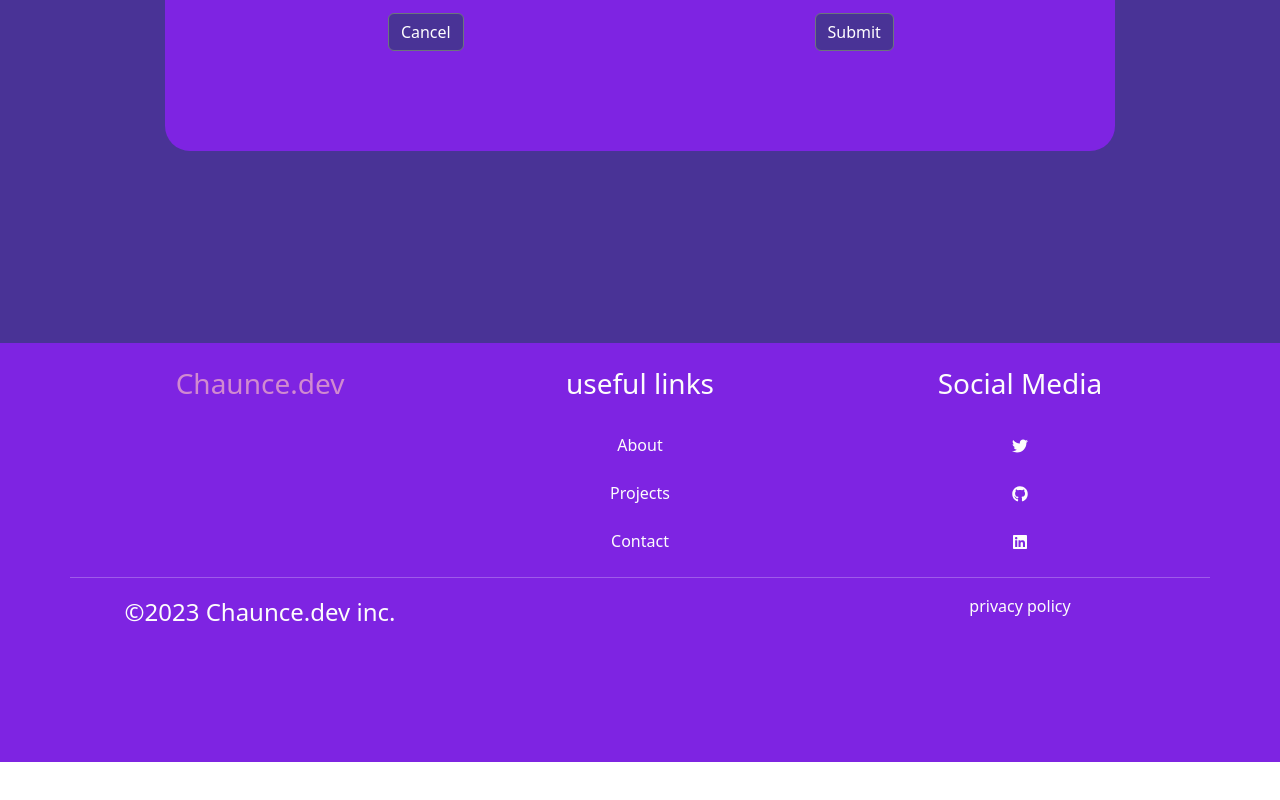
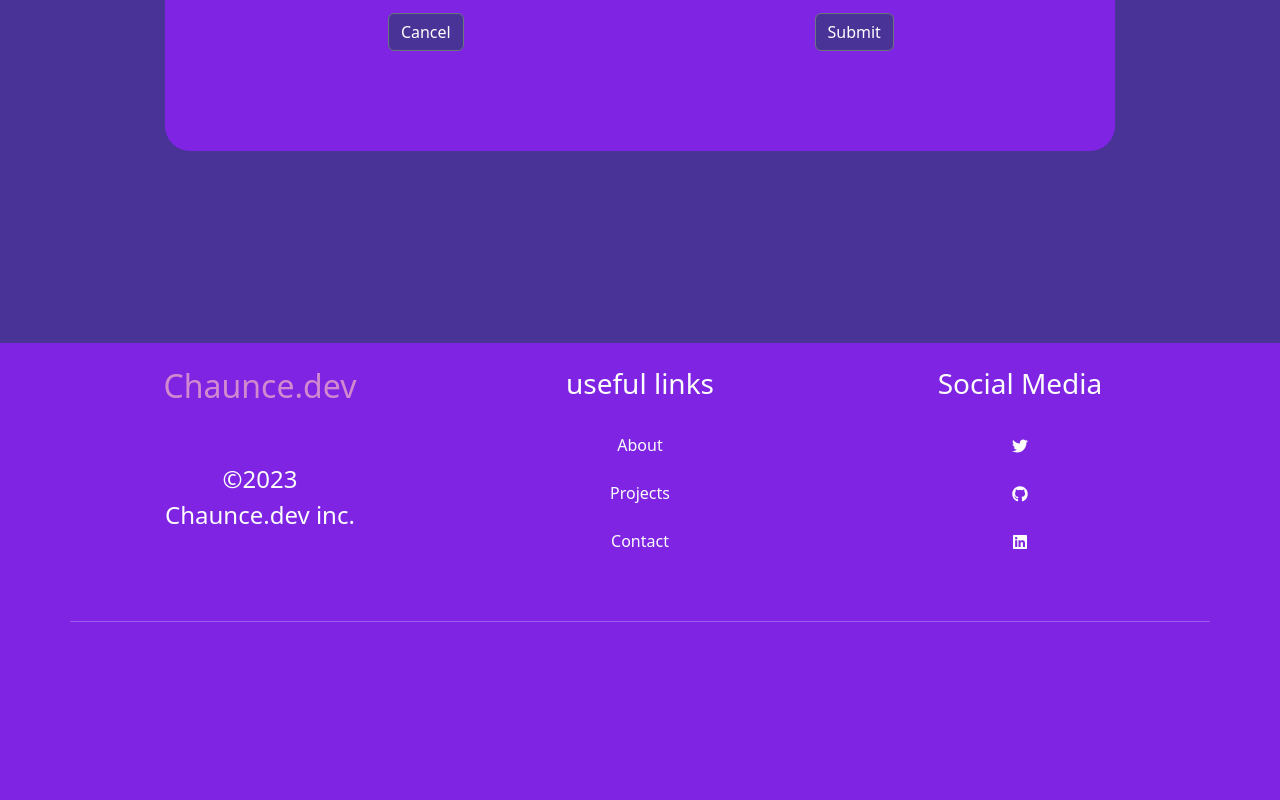
Before and after one commit to chaunceyplum/Portfolio-2.0, a React (Create React App) app: page / in a window 1280 px wide. Shown: the part 5184-5984 px from the top of the page. Before the commit the page ends 5946 px from the top, so only its background shows below. Built offline with nearby package versions, Linux system fonts and the light colour scheme.

Commit message:
added error page and some footer changes

```diff
--- a/package.json
+++ b/package.json
@@ -10,13 +10,17 @@
     "@testing-library/user-event": "^13.5.0",
     "axios": "^1.3.5",
     "bootstrap": "^5.2.3",
+    "localforage": "^1.10.0",
+    "match-sorter": "^6.3.1",
     "react": "^18.2.0",
     "react-bootstrap": "^2.7.2",
     "react-dom": "^18.2.0",
     "react-icons": "^4.8.0",
+    "react-router-dom": "^6.10.0",
     "react-scripts": "5.0.1",
     "react-scroll": "^1.8.9",
     "reactstrap": "^9.1.6",
+    "sort-by": "^1.2.0",
     "web-vitals": "^2.1.4"
   },
   "scripts": {
--- /dev/null
+++ b/src/components/ErrorPage.js
@@ -0,0 +1,26 @@
+import { Button } from 'react-bootstrap'
+import { useRouteError } from 'react-router-dom'
+import MyNav from './MyNav'
+
+export default function ErrorPage() {
+  const error = useRouteError()
+  console.error(error)
+
+  return (
+    <div>
+      <MyNav />
+      <div id='error-page' className='bg center title titleBlock text-center'>
+        <h1>Oops!</h1>
+        <br />
+        <p>
+          Sorry, an unexpected error has occurred, The URL you are trying to
+          reach is <i>{error.statusText || error.message}</i>
+        </p>
+        <br />
+        <Button href='https://chaunce.dev' variant='dark' className='bgColor1'>
+          Link to Main Page
+        </Button>
+      </div>
+    </div>
+  )
+}
--- a/src/components/Footer.js
+++ b/src/components/Footer.js
@@ -20,7 +20,7 @@ const Footer = () => {
         <Row>
           <Col xs={12} md={4}>
             <br />
-            <h3 className='text-center textColor'>Chaunce.dev</h3>
+            <h2 className='text-center textColor'>Chaunce.dev</h2>
             <br />
             <br />
 
@@ -42,6 +42,8 @@ const Footer = () => {
                       />
                     </FormGroup>
                   </Form> */}
+
+                  <p className='text-center'>©2023 Chaunce.dev inc.</p>
                 </Col>
                 <Col xs={2} />
               </Row>
@@ -105,13 +107,11 @@ const Footer = () => {
         </Row>
         <Row>
           <hr />
-          <Col xs={12} md={4}>
-            <p className='text-center'>©2023 Chaunce.dev inc.</p>
-          </Col>
+          <Col xs={12} md={4}></Col>
           <Col xs={12} md={4} />
           <Col xs={12} md={4}>
             <ul className='footerClass'>
-              <li className='text-center'>privacy policy</li>
+              {/* <li className='text-center'>privacy policy</li> */}
               {/* <li className='text-center'>cookie policy</li>
               <li className='text-center'>cookie settigns</li> */}
             </ul>
--- a/src/index.js
+++ b/src/index.js
@@ -1,14 +1,23 @@
 import React from 'react'
 import ReactDOM from 'react-dom/client'
-
+import { createBrowserRouter, RouterProvider } from 'react-router-dom'
 import App from './App'
 import reportWebVitals from './reportWebVitals'
 
 import 'bootstrap/dist/css/bootstrap.min.css'
+import ErrorPage from './components/ErrorPage'
+const router = createBrowserRouter([
+  {
+    path: '/',
+    element: <App />,
+    errorElement: <ErrorPage />,
+  },
+])
 const root = ReactDOM.createRoot(document.getElementById('root'))
 root.render(
   <React.StrictMode>
-    <App />
+    <RouterProvider router={router} />
+    {/* <App /> */}
   </React.StrictMode>
 )
 
```
Also changed, not shown: 1 other file (tests, documents, lock files or other folders).
